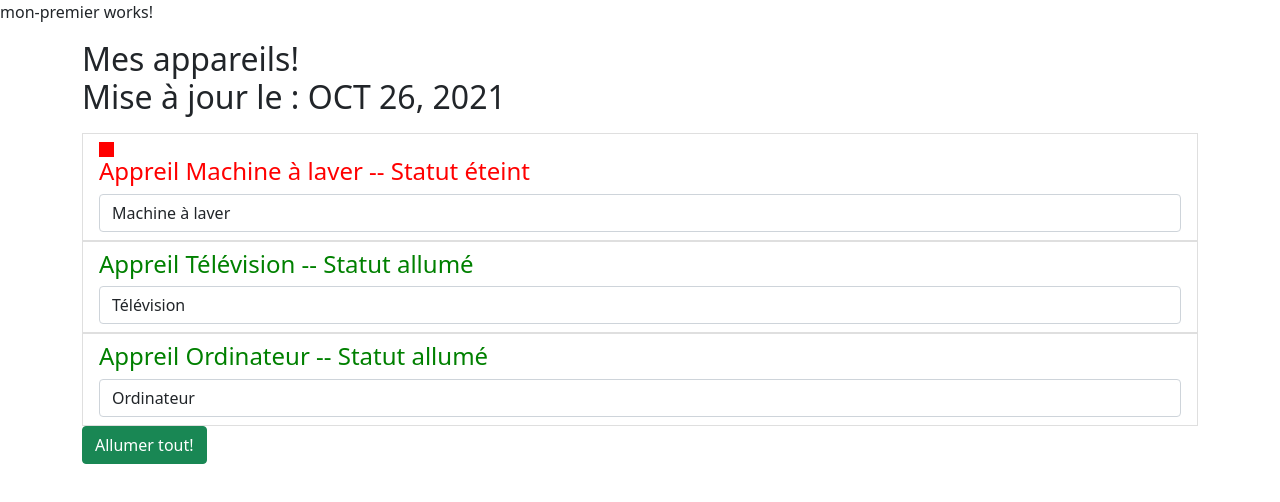
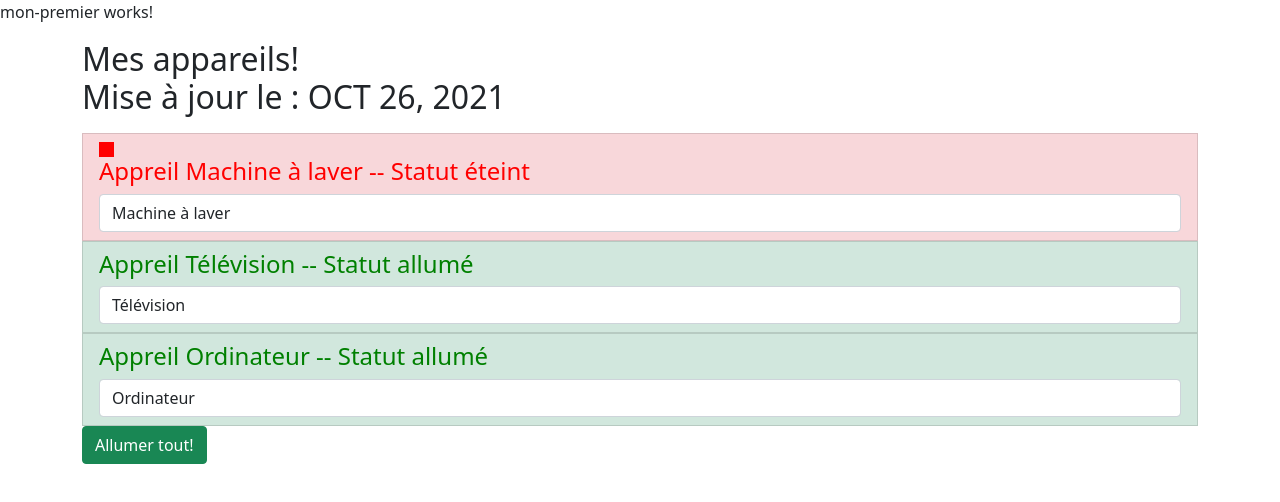
Before and after one commit to TRAFANOHARANTSOA/appareils-app-angular, an Angular app: page / in a window 1280 px wide. Shown: the top 502 px of the page. Built offline with nearby package versions, Linux system fonts and the light colour scheme.

Commit message:
add directive  ngClass

```diff
--- a/src/app/appareil/appareil.component.html
+++ b/src/app/appareil/appareil.component.html
@@ -1,4 +1,6 @@
-<li class=list-group-item>
+<li [ngClass]="{'list-group-item' :true,
+                'list-group-item-success': appareilStatus==='allumé',
+                'list-group-item-danger' : appareilStatus==='éteint'}">
     <div
     style="width:15px; height:15px;background-color: red;"
     *ngIf="appareilStatus ==='éteint'"></div>
```
